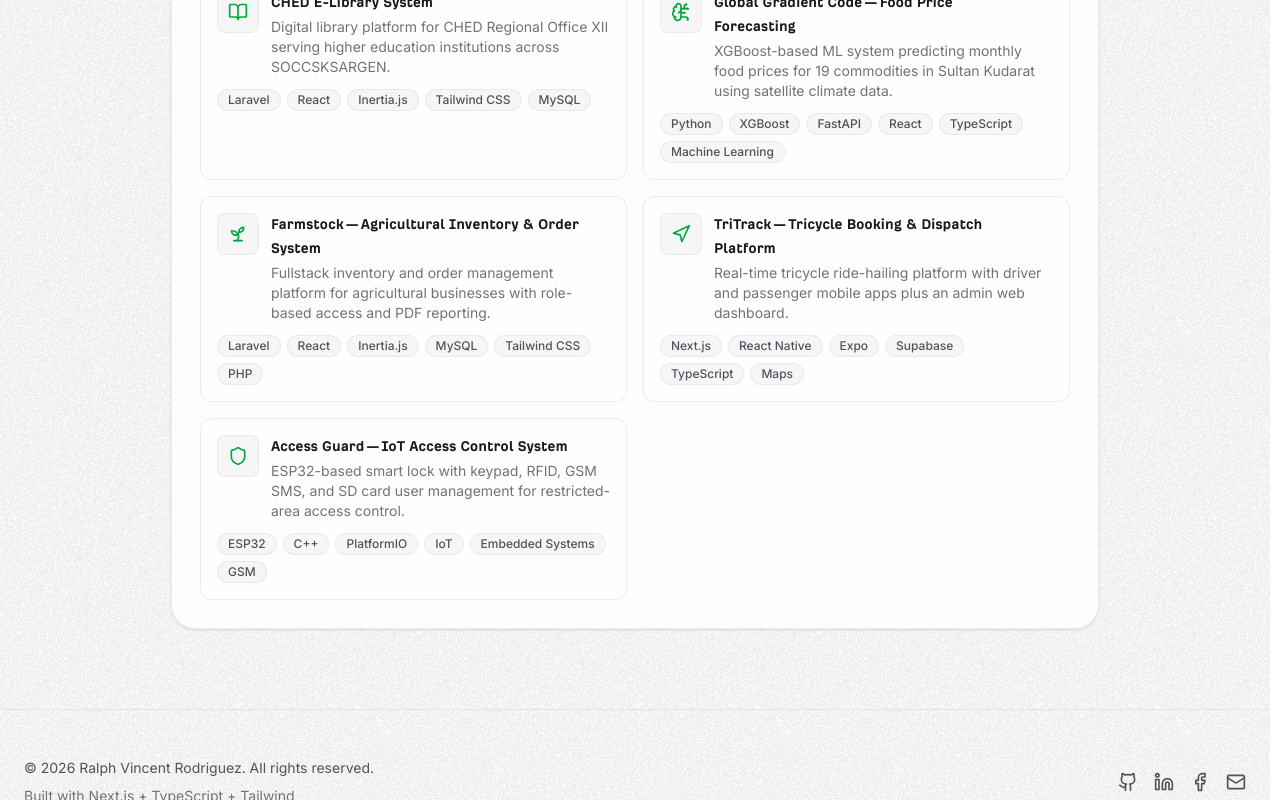
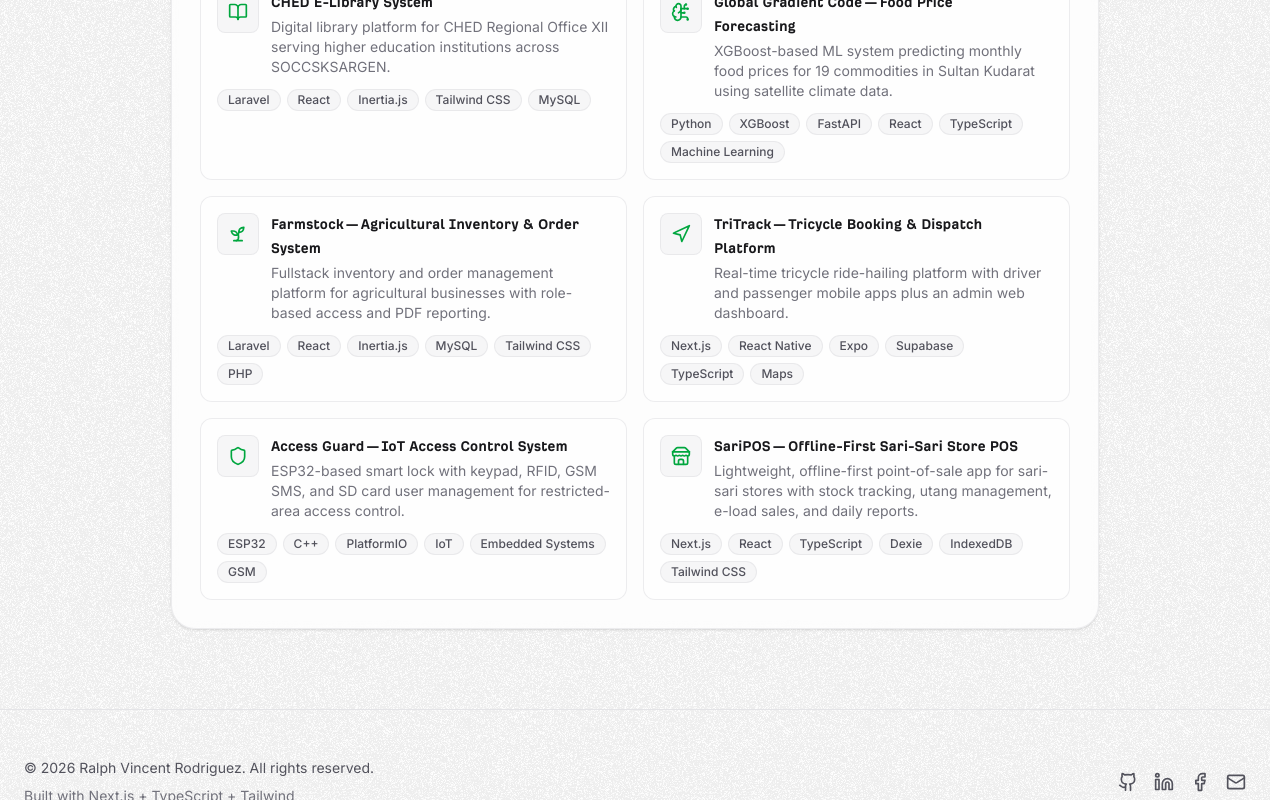
Before and after one commit to Rappykyun/portfolio_2026, a Next.js app: page /projects in a window 1280 px wide. Shown: the part 406-1206 px from the top of the page. Built offline with nearby package versions, Linux system fonts and the light colour scheme.

Commit message:
Add SariPOS to projects section

```diff
--- a/app/projects/[projectId]/page.tsx
+++ b/app/projects/[projectId]/page.tsx
@@ -1,6 +1,6 @@
 import { notFound } from "next/navigation";
 import Link from "next/link";
-import { ArrowLeft, ExternalLink, Github, Calendar, Users, Code, KeyRound } from "lucide-react";
+import { ArrowLeft, ExternalLink, Github, Calendar, Users, Code, KeyRound, Store } from "lucide-react";
 
 const sectionClass =
   "rounded-2xl border border-zinc-200/70 bg-white/80 p-5 shadow-sm backdrop-blur-sm sm:rounded-3xl sm:p-7 dark:border-zinc-800/80 dark:bg-zinc-900/40";
@@ -265,6 +265,57 @@ const projects = {
       { label: "Power", value: "5V DC + Backup Battery" },
     ],
   },
+  saripos: {
+    name: "SariPOS — Offline-First Sari-Sari Store POS",
+    tagline: "Lightweight POS for sari-sari stores with inventory, utang, and e-load tracking",
+    description:
+      "SariPOS is a lightweight, offline-first point-of-sale app for sari-sari stores and small retail shops. It helps store owners record sales, manage inventory, track utang (credit), record e-load sales, and review daily or range-based reports entirely in the browser using IndexedDB. Built with Next.js 16 and Dexie for local storage, it features PIN-protected access, pack-and-piece pricing, low-stock alerts, PWA support, and manual JSON backup/restore for data portability.",
+    tags: ["Next.js", "React", "TypeScript", "Dexie", "IndexedDB", "Tailwind CSS"],
+    timeline: "Jul 2026",
+    role: "Fullstack Developer",
+    status: "Deployed",
+    live: "https://saripos.sitebox.tech",
+    github: "https://github.com/Rappykyun/saripos",
+    demo: null,
+    features: [
+      {
+        title: "Sales & Checkout",
+        points: [
+          "Cash and utang checkout with product sales",
+          "E-load sales with mobile number, network, and reference tracking",
+          "Pack and piece pricing support",
+          "Sale history with search, date filters, pagination, and void/refund actions",
+        ],
+      },
+      {
+        title: "Inventory Management",
+        points: [
+          "Product catalog with categories, units, cost/sell pricing",
+          "Real-time stock deduction on sale",
+          "Low-stock level indicators and alerts",
+          "Stock movement tracking and product seeding",
+        ],
+      },
+      {
+        title: "Utang & Reports",
+        points: [
+          "Customer utang tracking with balances and payment history",
+          "Dashboard focused on today's store activity",
+          "Reports for today, yesterday, last 7 days, this month, and custom ranges",
+          "Manual JSON backup and restore for data portability",
+        ],
+      },
+    ],
+    tech: [
+      { label: "Framework", value: "Next.js 16" },
+      { label: "Language", value: "TypeScript" },
+      { label: "UI Library", value: "React 19 + Tailwind CSS v4" },
+      { label: "Storage", value: "Dexie (IndexedDB)" },
+      { label: "Charts", value: "Recharts" },
+      { label: "Testing", value: "Vitest + Playwright" },
+      { label: "Deployment", value: "VPS / Nginx / PM2" },
+    ],
+  },
 };
 
 export default async function ProjectPage({
--- a/app/projects/page.tsx
+++ b/app/projects/page.tsx
@@ -5,6 +5,7 @@ import {
   Navigation,
   Shield,
   Sprout,
+  Store,
 } from "lucide-react";
 import Link from "next/link";
 
@@ -56,6 +57,15 @@ const projects = [
     slug: "access-guard",
     tags: ["ESP32", "C++", "PlatformIO", "IoT", "Embedded Systems", "GSM"],
     live: null,
+  },
+  {
+    icon: Store,
+    name: "SariPOS — Offline-First Sari-Sari Store POS",
+    description:
+      "Lightweight, offline-first point-of-sale app for sari-sari stores with stock tracking, utang management, e-load sales, and daily reports.",
+    slug: "saripos",
+    tags: ["Next.js", "React", "TypeScript", "Dexie", "IndexedDB", "Tailwind CSS"],
+    live: "https://saripos.sitebox.tech",
   },
 ];
 
```
